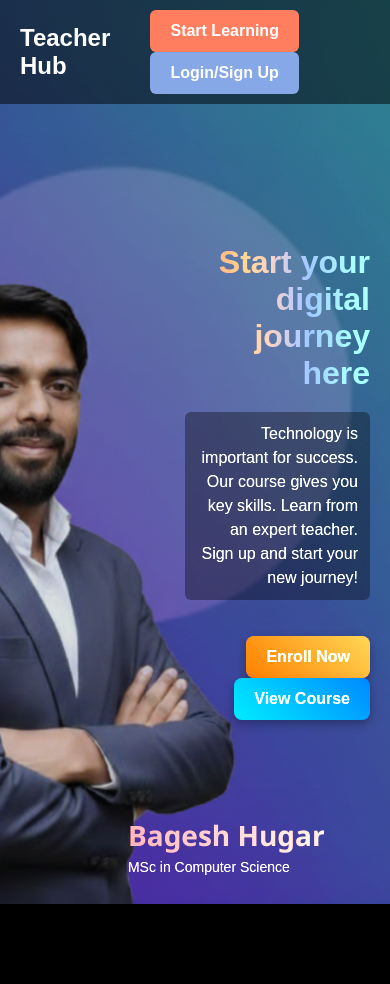
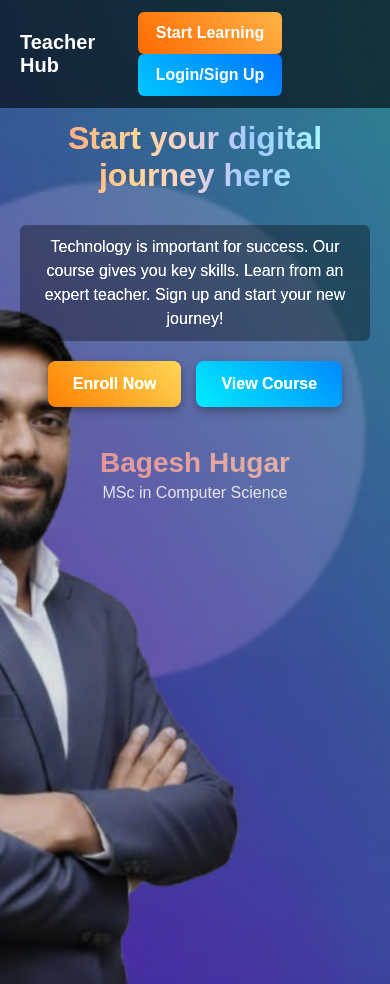
Before and after one commit to suriisuraj8-ship-it/bagesh, a website: page index.html in a window 390 px wide. Shown: the top 984 px of the page. Drawn offline with Linux system fonts and the light colour scheme.

Commit message:
Update index.html

```diff
--- a/index.html
+++ b/index.html
@@ -8,6 +8,7 @@
   body {
     margin: 0;
     font-family: Arial, sans-serif;
+    background-color: #000;
   }
 
   /* Top navigation bar */
@@ -15,51 +16,42 @@
     position: fixed;
     top: 0;
     width: 100%;
-    padding: 15px 50px;
+    padding: 12px 20px;
     display: flex;
     justify-content: space-between;
     align-items: center;
-    background-color: rgba(0, 0, 0, 0.5);
+    background-color: rgba(0, 0, 0, 0.6);
     z-index: 10;
   }
 
   .navbar h1 {
     color: #fff;
-    font-size: 24px;
+    font-size: 20px;
     margin: 0;
     font-weight: bold;
   }
 
   .navbar .nav-buttons button {
-    margin-left: 15px;
-    padding: 14px 22px;
-    font-size: 18px;
+    margin-left: 10px;
+    padding: 12px 18px;
+    font-size: 16px;
     font-weight: bold;
     border: none;
     border-radius: 6px;
     cursor: pointer;
-    transition: 0.3s;
+    transition: all 0.3s ease;
+    color: #fff;
   }
 
   .navbar .start-btn {
-    background-color: #ff7e5f;
-    color: #fff;
-  }
-
-  .navbar .start-btn:hover {
-    background-color: #feb47b;
+    background: linear-gradient(45deg, #ff6a00, #ffb347);
   }
 
   .navbar .login-btn {
-    background-color: #86a8e7;
-    color: #fff;
+    background: linear-gradient(45deg, #00c6ff, #0072ff);
   }
 
-  .navbar .login-btn:hover {
-    background-color: #91eae4;
-  }
-
-  /* Background image section */
+  /* Background section */
   .background-section {
     min-height: 100vh;
     background-image: url('image/finalbackground.png');
@@ -68,15 +60,13 @@
     background-repeat: no-repeat;
     position: relative;
     display: flex;
-    align-items: center;
-    justify-content: flex-end;
-    text-align: right;
-    padding-right: 50px;
-    padding-top: 100px;
+    flex-direction: column;
+    justify-content: flex-start;
+    text-align: center;
+    padding: 120px 20px 20px 20px;
     filter: brightness(1.2);
   }
 
-  /* Semi-transparent overlay */
   .overlay {
     position: absolute;
     top: 0;
@@ -87,55 +77,55 @@
     z-index: 1;
   }
 
-  /* Main overlay text */
+  /* Overlay text */
   .overlay-text {
     position: relative;
     z-index: 2;
-    max-width: 50%;
-    text-align: right;
+    width: 100%;
+    text-align: center;
     opacity: 0;
     animation: fadeIn 2s ease-in forwards;
   }
 
   .overlay-text h1 {
-    font-size: 50px;
+    font-size: 32px;
     font-weight: bold;
     background: linear-gradient(90deg, #ff7e5f, #feb47b, #86a8e7, #91eae4);
     -webkit-background-clip: text;
     -webkit-text-fill-color: transparent;
-    margin: 0;
+    margin: 0 0 15px 0;
   }
 
   .overlay-text p {
-    font-size: 20px;
+    font-size: 16px;
     color: #fff;
-    margin-top: 20px;
-    line-height: 1.6;
+    line-height: 1.5;
     background-color: rgba(0,0,0,0.35);
     display: inline-block;
-    padding: 12px 18px;
+    padding: 10px 15px;
     border-radius: 6px;
+    margin-bottom: 20px;
   }
 
   /* Buttons below info text */
   .overlay-text .action-buttons {
-    margin-top: 20px;
+    display: flex;
+    justify-content: center;
+    gap: 15px;
   }
 
   .overlay-text .action-buttons button {
-    padding: 14px 30px;
-    margin-left: 10px;
-    font-size: 18px;
+    padding: 14px 25px;
+    font-size: 16px;
     font-weight: bold;
     border: none;
     border-radius: 8px;
     cursor: pointer;
+    color: #fff;
     transition: all 0.3s ease;
-    color: #fff;
     box-shadow: 0 4px 10px rgba(0,0,0,0.3);
   }
 
-  /* Enroll Now Button */
   .overlay-text .enroll-btn {
     background: linear-gradient(45deg, #ff6a00, #ffb347);
   }
@@ -144,7 +134,6 @@
     box-shadow: 0 6px 15px rgba(0,0,0,0.4);
   }
 
-  /* View Course Button */
   .overlay-text .view-btn {
     background: linear-gradient(45deg, #00c6ff, #0072ff);
   }
@@ -158,79 +147,35 @@
     100% { opacity: 1; transform: translateY(0); }
   }
 
-  /* Teacher info at bottom-left, shifted up 25% and right 95% */
+  /* Teacher info */
   .teacher-info {
-    position: absolute;
-    bottom: 0;
-    left: 0;
-    transform: translate(95%, -30%);
-    z-index: 2;
+    margin-top: 40px;
     color: #fff;
-    text-align: left;
+    text-align: center;
   }
 
   .teacher-info h1 {
-    font-size: 40px;
+    font-size: 28px;
     font-weight: 900;
-    font-family: 'Segoe UI', Tahoma, Geneva, Verdana, sans-serif;
     background: linear-gradient(90deg, #ff9a9e, #fad0c4);
     -webkit-background-clip: text;
     -webkit-text-fill-color: transparent;
+    margin: 0 0 5px 0;
+  }
+
+  .teacher-info p {
+    font-size: 16px;
+    font-weight: 500;
+    color: #fff;
     margin: 0;
   }
 
-  .teacher-info p {
-    font-size: 18px;
-    font-weight: 500;
-    color: #fff;
-    margin-top: 5px;
-  }
-
-  /* Black about section */
+  /* About section */
   .about-section {
     background-color: #000;
     color: #fff;
-    padding: 100px 20px;
+    padding: 60px 20px;
     text-align: center;
-  }
-
-  /* Responsive adjustments for mobile / app WebView */
-  @media (max-width: 768px) {
-    .navbar {
-      padding: 10px 20px;
-    }
-    .navbar .nav-buttons button {
-      padding: 12px 20px;
-      font-size: 16px;
-      margin-left: 10px;
-    }
-    .overlay-text h1 {
-      font-size: 32px;
-    }
-    .overlay-text p {
-      font-size: 16px;
-      padding: 10px 12px;
-      line-height: 1.5;
-      max-width: 90%;
-    }
-    .overlay-text .action-buttons button {
-      font-size: 16px;
-      padding: 12px 20px;
-      margin-left: 5px;
-    }
-    .teacher-info {
-      transform: translate(65%, -20%);
-    }
-    .teacher-info h1 {
-      font-size: 28px;
-    }
-    .teacher-info p {
-      font-size: 14px;
-    }
-    .background-section {
-      padding-right: 20px;
-      padding-top: 60px;
-    }
   }
 </style>
 </head>
@@ -254,7 +199,7 @@
       <h1>Start your digital journey here</h1>
       <p>Technology is important for success. Our course gives you key skills. Learn from an expert teacher. Sign up and start your new journey!</p>
 
-      <!-- Animated buttons -->
+      <!-- Buttons -->
       <div class="action-buttons">
         <button class="enroll-btn">Enroll Now</button>
         <button class="view-btn">View Course</button>
@@ -268,7 +213,7 @@
     </div>
   </div>
 
-  <!-- Black about section -->
+  <!-- About section -->
   <div class="about-section">
     <h2>About the Teacher</h2>
     <p>Add your information here...</p>
@@ -276,3 +221,6 @@
 
 </body>
 </html>
+
+</body>
+</html>
```
